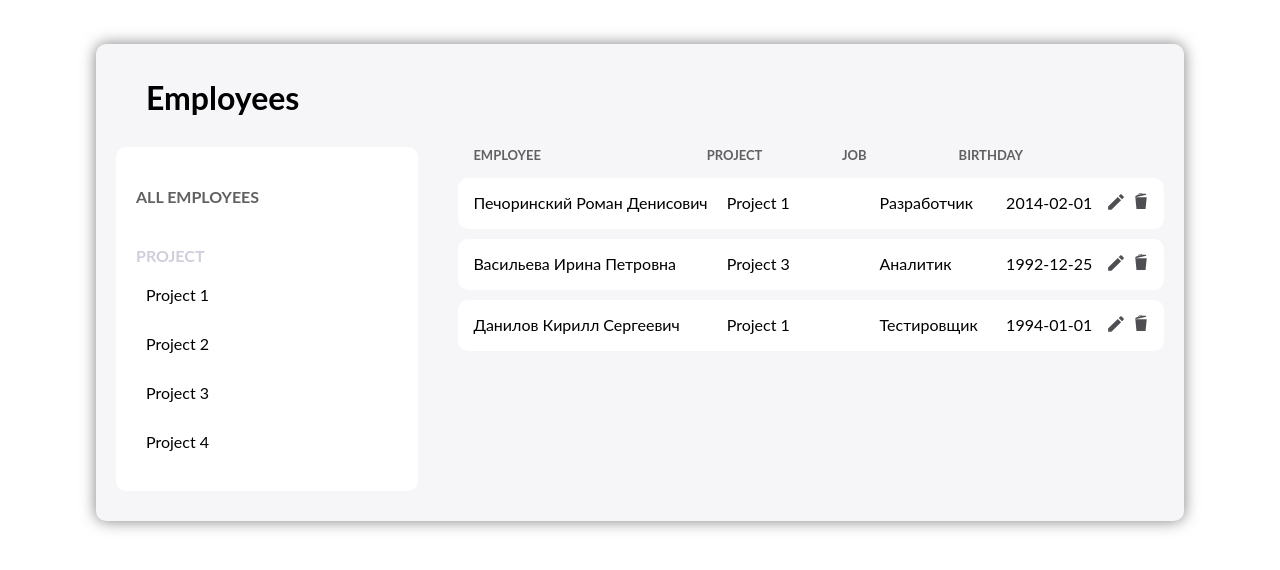
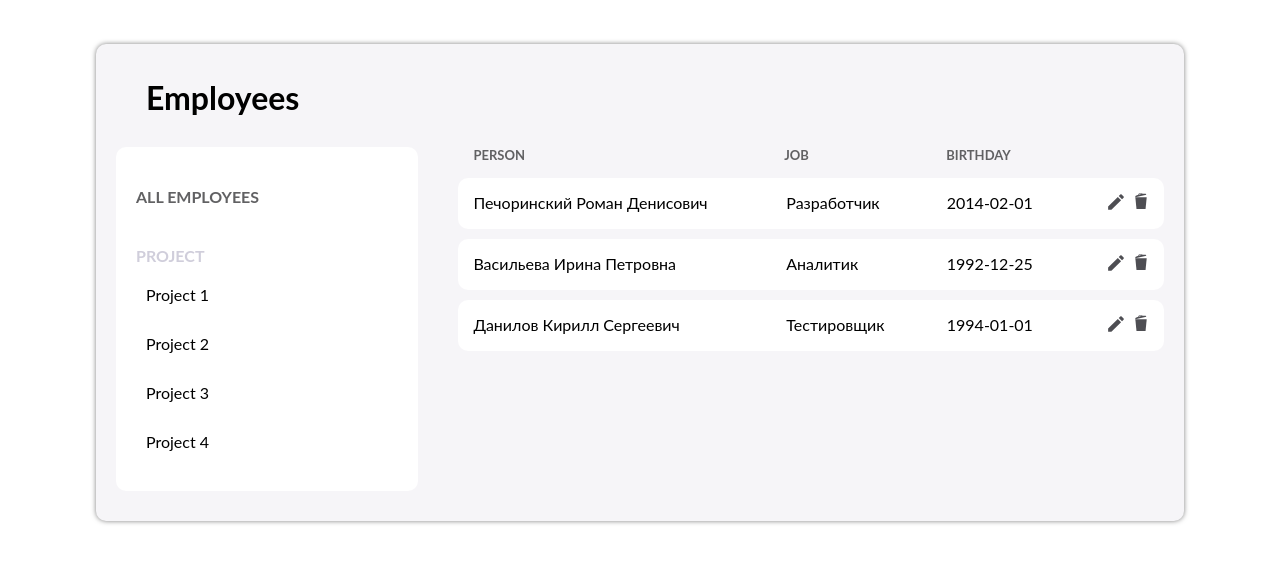
Before and after one commit to ChristieKh/employees-CRUD, a React (Create React App) app: page / in a window 1280 px wide. Shown: the top 570 px of the page. Built offline with nearby package versions, Linux system fonts and the light colour scheme.

Commit message:
fix styles cards

```diff
--- a/package.json
+++ b/package.json
@@ -16,6 +16,7 @@
     "react": "16.12.0",
     "react-dom": "16.12.0",
     "react-final-form": "6.4.0",
+    "react-redux": "7.2.0",
     "react-scripts": "3.4.0",
     "typescript": "3.9.3"
   },
@@ -52,6 +53,7 @@
     "eslint-plugin-security": "1.4.0",
     "import-jsx": "4.0.0",
     "prettier": "2.0.5",
+    "redux-devtools": "3.5.0",
     "stylelint": "13.5.0",
     "stylelint-config-recommended-scss": "4.2.0",
     "stylelint-config-standard": "20.0.0",
--- a/src/pages/home/_redux/_types.ts
+++ b/src/pages/home/_redux/_types.ts
@@ -12,5 +12,4 @@ export type EmployeeDataType = {
   person: string;
   work: string;
   birthday: string;
-  project: string;
 };
--- a/src/pages/home/page/_components/cards-employees/_components/header/index.module.scss
+++ b/src/pages/home/page/_components/cards-employees/_components/header/index.module.scss
@@ -9,20 +9,16 @@
   font-size: 13px;
 
   &__cell {
-    &-employee {
-      width: 38%;
-    }
-
-    &-project {
-      width: 22%;
+    &-person {
+      width: 46%;
     }
 
     &-job {
-      width: 19%;
+      width: 24%;
     }
 
     &-birthday {
-      width: 31%;
+      width: 22%;
     }
   }
 }
--- a/src/pages/home/page/_components/cards-employees/_components/header/index.tsx
+++ b/src/pages/home/page/_components/cards-employees/_components/header/index.tsx
@@ -7,11 +7,7 @@ const cn = classnames.bind(styles);
 
 const COMPONENT_STYLE_NAME = 'Header';
 
-type PropsType = {
-  cells: Array<string>;
-};
-
-export const Header = memo(({ cells }: PropsType) => (
+export const Header = memo(() => (
   <ul className={cn(COMPONENT_STYLE_NAME)}>
     {HEADER_EMPLOYEE_CARD.map(({ name, id }) => (
       <li key={id} className={cn(`${COMPONENT_STYLE_NAME}__cell-${name}`)}>
--- a/src/pages/home/page/_components/cards-employees/_components/person-card/index.module.scss
+++ b/src/pages/home/page/_components/cards-employees/_components/person-card/index.module.scss
@@ -1,6 +1,6 @@
 @import "../../../../../../../styles/media.module";
 
-.Item-card {
+.Person-card {
   display: flex;
 
   &__label {
@@ -15,28 +15,11 @@
 
   &__cell {
     padding-right: 8px;
+    width: 25%;
   }
 
   &__person {
-    width: 40%;
-    padding-right: 5px;
-  }
-
-  &__project-info {
-    display: flex;
-    width: 45%
-  }
-
-  &__project {
-    width: 55%;
-  }
-
-  &__job-position {
-    width: 45%;
-  }
-
-  &__birthday {
-    width: 15%;
+    width: 50%;
   }
 
   &__actions {
@@ -52,39 +35,3 @@
     padding-right: 10px;
   }
 }
-
-@media #{$max-tablet} {
-  .Item-card {
-    &__person {
-      width: 45%;
-    }
-
-    &__project-info {
-      flex-direction: column;
-      width: 30%
-    }
-
-    &__birthday {
-      width: 20%;
-    }
-  }
-}
-
-@media #{$min-tablet} {
-  .Item-card {
-    &__info {
-      flex-direction: column;
-      width: 85%;
-    }
-  }
-}
-
-@media #{$mobile} {
-  .Item-card {
-    //flex-direction: column;
-
-    //&__info {
-    //  width: 85%;
-    //}
-  }
-}
--- a/src/pages/home/page/_components/cards-employees/_components/person-card/index.tsx
+++ b/src/pages/home/page/_components/cards-employees/_components/person-card/index.tsx
@@ -5,37 +5,28 @@ import styles from './index.module.scss';
 
 const cn = classnames.bind(styles);
 
-const STYLE_NAME = 'Item-card';
+const STYLE_NAME = 'Person-card';
 
 type PropsType = {
   person: string;
   work: string;
   birthday: string;
-  project: string;
 };
 
-export const PersonCard = memo(
-  ({ person, work, birthday, project }: PropsType) => (
+export const PersonCard = memo(({ person, work, birthday }: PropsType) => (
   <div className={cn(STYLE_NAME)}>
     <div className={cn(`${STYLE_NAME}__info`)}>
       <div className={cn(`${STYLE_NAME}__cell`, `${STYLE_NAME}__person`)}>
         <p className={cn(`${STYLE_NAME}__person-text`)}>{person}</p>
       </div>
-        <div className={cn(`${STYLE_NAME}__project-info`)}>
-          <div className={cn(`${STYLE_NAME}__cell`, `${STYLE_NAME}__project`)}>
-            <p className={cn(`${STYLE_NAME}__project-text`)}>{project}</p>
-          </div>
-
-          <div
-            className={cn(`${STYLE_NAME}__cell`, `${STYLE_NAME}__job-position`)}
-          >
+      <div className={cn(`${STYLE_NAME}__cell`, `${STYLE_NAME}__job-position`)}>
         <p className={cn(`${STYLE_NAME}__job-position-text`)}>{work}</p>
-          </div>
       </div>
       <div className={cn(`${STYLE_NAME}__cell`, `${STYLE_NAME}__birthday`)}>
         <p className={cn(`${STYLE_NAME}__birthday-text`)}>{birthday}</p>
       </div>
     </div>
+
     <div className={cn(`${STYLE_NAME}__cell`, `${STYLE_NAME}__actions`)}>
       <div className={cn(`${STYLE_NAME}__edit`)}>
         <EditIcon />
@@ -45,5 +36,4 @@ export const PersonCard = memo(
       </div>
     </div>
   </div>
-  ),
-);
+));
--- a/src/pages/home/page/_components/cards-employees/index.tsx
+++ b/src/pages/home/page/_components/cards-employees/index.tsx
@@ -1,4 +1,4 @@
-import React, { memo, useMemo } from 'react';
+import React, { memo } from 'react';
 import classnames from 'classnames/bind';
 import { EMPLOYEES } from '../../_constants';
 import { PersonCard } from './_components/person-card';
@@ -9,13 +9,10 @@ const cn = classnames.bind(styles);
 
 const COMPONENT_STYLE_NAME = 'Cards-employees';
 
-export const CardsEmployees = memo(() => {
-  const cells = useMemo(() => Object.keys(EMPLOYEES[0]).slice(1), []);
-
-  return (
+export const CardsEmployees = memo(() => (
   <div className={cn(COMPONENT_STYLE_NAME)}>
-      <Header cells={cells} />
-      {EMPLOYEES.map(({ person, work, birthday, project, id }) => (
+    <Header />
+    {EMPLOYEES.map(({ person, work, birthday, id }) => (
       <div
         className={cn(`${COMPONENT_STYLE_NAME}__card`, {
           [`${COMPONENT_STYLE_NAME}__card-active`]: false,
@@ -25,14 +22,8 @@ export const CardsEmployees = memo(() => {
         tabIndex={0}
         onClick={() => {}}
       >
-          <PersonCard
-            person={person}
-            work={work}
-            birthday={birthday}
-            project={project}
-          />
+        <PersonCard person={person} work={work} birthday={birthday} />
       </div>
     ))}
   </div>
-  );
-});
+));
--- a/src/pages/home/page/_components/project-menu/index.tsx
+++ b/src/pages/home/page/_components/project-menu/index.tsx
@@ -15,8 +15,8 @@ export const ProjectMenu = memo(() => (
     <div className={cn(`${COMPONENT_STYLE_NAME}__title-project`)}>
       <h4>PROJECT</h4>
     </div>
-    {PROJECTS.map(({ name }) => (
-      <div className={cn(`${COMPONENT_STYLE_NAME}__item`)}>
+    {PROJECTS.map(({ name, id }) => (
+      <div className={cn(`${COMPONENT_STYLE_NAME}__item`)} key={id}>
         <p>{name}</p>
       </div>
     ))}
--- a/src/pages/home/page/_constants/index.ts
+++ b/src/pages/home/page/_constants/index.ts
@@ -6,39 +6,32 @@ export const EMPLOYEES: Array<EmployeeDataType> = [
     person: 'Печоринский Роман Денисович',
     work: 'Разработчик',
     birthday: '2014-02-01',
-    project: 'Project 1',
   },
   {
     id: 2,
     person: 'Васильева Ирина Петровна',
     work: 'Аналитик',
     birthday: '1992-12-25',
-    project: 'Project 3',
   },
   {
     id: 3,
     person: 'Данилов Кирилл Сергеевич',
     work: 'Тестировщик',
     birthday: '1994-01-01',
-    project: 'Project 1',
   },
 ];
 
 export const HEADER_EMPLOYEE_CARD = [
   {
     id: 1,
-    name: 'employee',
+    name: 'person',
   },
   {
     id: 2,
-    name: 'project',
+    name: 'job',
   },
   {
     id: 3,
-    name: 'job',
-  },
-  {
-    id: 4,
     name: 'birthday',
   },
 ];
--- a/src/pages/home/page/index.module.scss
+++ b/src/pages/home/page/index.module.scss
@@ -8,7 +8,7 @@
     background: #f6f5f8;
     width: 85%;
     margin: 44px;
-    box-shadow: 0 0 15px rgba(0, 0, 0, 0.5);
+    box-shadow: 0 0 5px rgba(0, 0, 0, 0.5);
     border-radius: 10px;
   }
 
@@ -35,7 +35,7 @@
   }
 }
 
-@media #{$max-tablet} {
+@media #{tablet} {
   .Page {
     &__menu {
       display: none;
--- a/src/styles/media.module.scss
+++ b/src/styles/media.module.scss
@@ -1,16 +1,9 @@
-// media
-
 $max-mobile-small-width: 375px;
 $max-mobile-width: 480px;
-$max-tablet-width: 1150px;
-$min-tablet-width: 810px;
-
-
+$max-tablet-width: 1024px;
 $max-mini-desktop-width: 1280px;
 
 $mobile-small: "(max-width: #{$max-mobile-small-width})";
 $mobile: "(max-width: #{$max-mobile-width})";
-$max-tablet: "(max-width: #{$max-tablet-width})";
-$min-tablet: "(max-width: #{$min-tablet-width})";
-
+$tablet: "(max-width: #{$max-tablet-width})";
 $mini-desktop: "(max-width: #{$max-mini-desktop-width})";
```
Also changed, not shown: 1 other file (tests, documents, lock files or other folders). Lines whose indentation alone changed are shown as unchanged.
